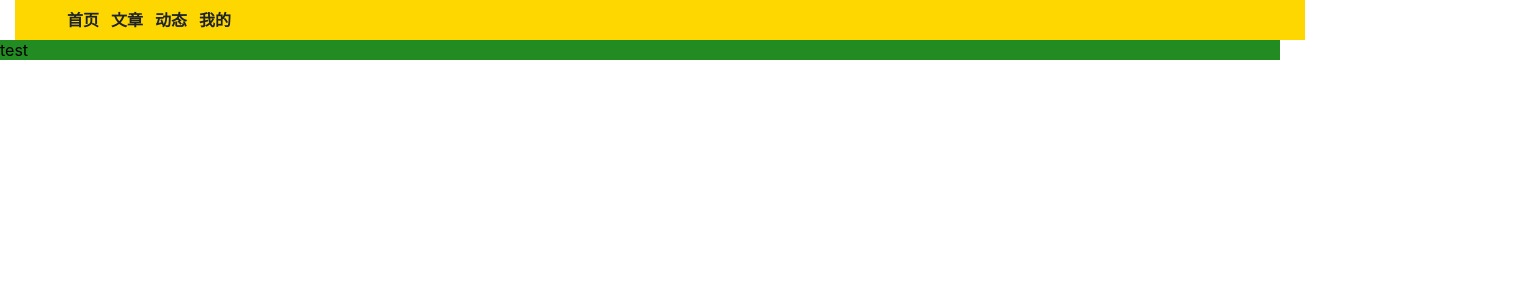
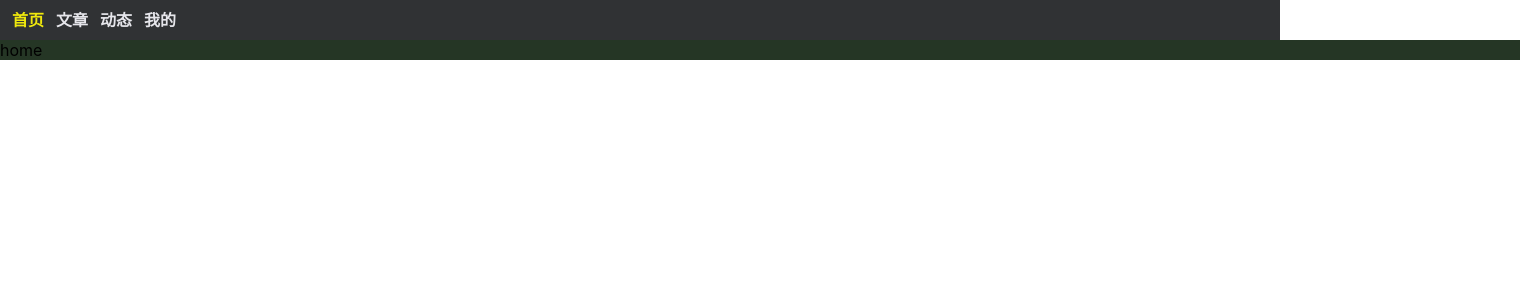
Before and after one commit to huiruo/time-manual, a React app in the folder web/: page /#/ in a window 1280 px wide. Shown: the top 300 px of the page, 1520 px wide, since content can reach past the window. Built offline with nearby package versions, Linux system fonts and the light colour scheme.

Commit message:
feat(web): header

```diff
--- a/web/src/components/header/index.scss
+++ b/web/src/components/header/index.scss
@@ -1,5 +1,5 @@
 .nav-active {
-  color: #1e2329!important;
+  color: #efe80d!important;
 }
 
 .nav-box-shadow{
@@ -8,29 +8,30 @@
 
 .header-container{
   height: 4rem;
-  background: #ffffff;
+  // background: #ffffff;
+  background: #303234;
 }
 
 .header-content {
   height: 100%;
-	padding-right: 5px;
-	padding-left: 5px;
-  background: #ffffff;
+	// padding-right: 5px;
+	// padding-left: 5px;
+  // background: #ffffff;
   .ul {
     display: flex;
     width: 100%;
     line-height: 4rem;
-    width: 100%;
     font-weight: 600;
     list-style: none;
-    background: gold;
+    // background: gold;
     margin: 0;
+    padding: 0;
     li{
       list-style: none;
       padding-left: 1.2rem;
     }
     a{
-      color: "#707a8a";
+      color: #e6e6eb;
       text-decoration: none;
     }
   }
@@ -44,7 +45,7 @@
 
 @media (min-width: 1200px) {
 	.header-content {
-		padding-right: 15px;
-		padding-left: 15px;
+		// padding-right: 15px;
+		// padding-left: 15px;
 	}
 }
--- a/web/src/components/header/index.tsx
+++ b/web/src/components/header/index.tsx
@@ -1,27 +1,29 @@
 import React from 'react';
-import { NavLink } from "react-router-dom";
+import { NavLink,useLocation } from "react-router-dom";
 import './index.scss'
 
 const Header =()=>{
+  const { pathname } = useLocation()
+
   return (
     <div className='header-container nav-div-shadow'>
-      <div className='header-content'>
+      <div className='header-content container'>
         <ul className='ul'>
 
           <li>
-            <NavLink to="/" className="nav-active">首页</NavLink>
+            <NavLink to="/" className={pathname==='/'?'nav-active':''}>首页</NavLink>
           </li>
 
           <li>
-            <NavLink to="/article" className="nav-active">文章</NavLink>
+            <NavLink to="/article" className={pathname==='/article'?'nav-active':''}>文章</NavLink>
           </li>
 
           <li>
-            <NavLink to="/moments" className="nav-active">动态</NavLink>
+            <NavLink to="/moments" className={pathname==='/moments'?'nav-active':''}>动态</NavLink>
           </li>
 
           <li>
-            <NavLink to="/resume" className="nav-active">我的</NavLink>
+            <NavLink to="/resume" className={pathname==='/resume'?'nav-active':''}>我的</NavLink>
           </li>
 
         </ul>
--- a/web/src/pages/article/index.tsx
+++ b/web/src/pages/article/index.tsx
@@ -1,12 +1,11 @@
 import React from 'react'
-import { Box } from '@fower/react'
 import Header from '@/components/header'
 
 const Article =()=>{
   return (
     <div className='root-container'>
      <Header />
-     Article
+     <div className='container test-bg'>Article</div>
     </div>
   );
 }
--- a/web/src/pages/home/index.tsx
+++ b/web/src/pages/home/index.tsx
@@ -6,7 +6,7 @@ const Home =()=>{
   return (
     <div className='root-container'>
       <Header />
-      <div className='container'>test</div>
+      <div className='container test-bg'>home</div>
     </div>
   );
 }
--- a/web/src/pages/moments/index.tsx
+++ b/web/src/pages/moments/index.tsx
@@ -5,7 +5,7 @@ const Moments =()=>{
   return (
     <div className='root-container'>
       <Header />
-      Moments
+      <div className='container test-bg'>Moments</div>
     </div>
   );
 }
--- a/web/src/pages/resume/index.tsx
+++ b/web/src/pages/resume/index.tsx
@@ -5,7 +5,7 @@ const Resume =()=>{
   return (
     <div className='root-container'>
      <Header />
-     Resume
+     <div className='container test-bg'>resume</div>
     </div>
   );
 }
--- a/web/src/style/common.scss
+++ b/web/src/style/common.scss
@@ -4,6 +4,11 @@
   min-width: 85rem;
 }
 
+.test-bg{
+  background: rgb(37, 54, 37);
+}
+
 .container{
-  background: forestgreen;
+  width: 152.0rem;
+  margin: 0 auto;
 }
```
Also changed, not shown: web/dev_doc/dev_doc.md (+0 -1 lines), web/dev_doc/router v6 doc.md (+11 -0 lines).
